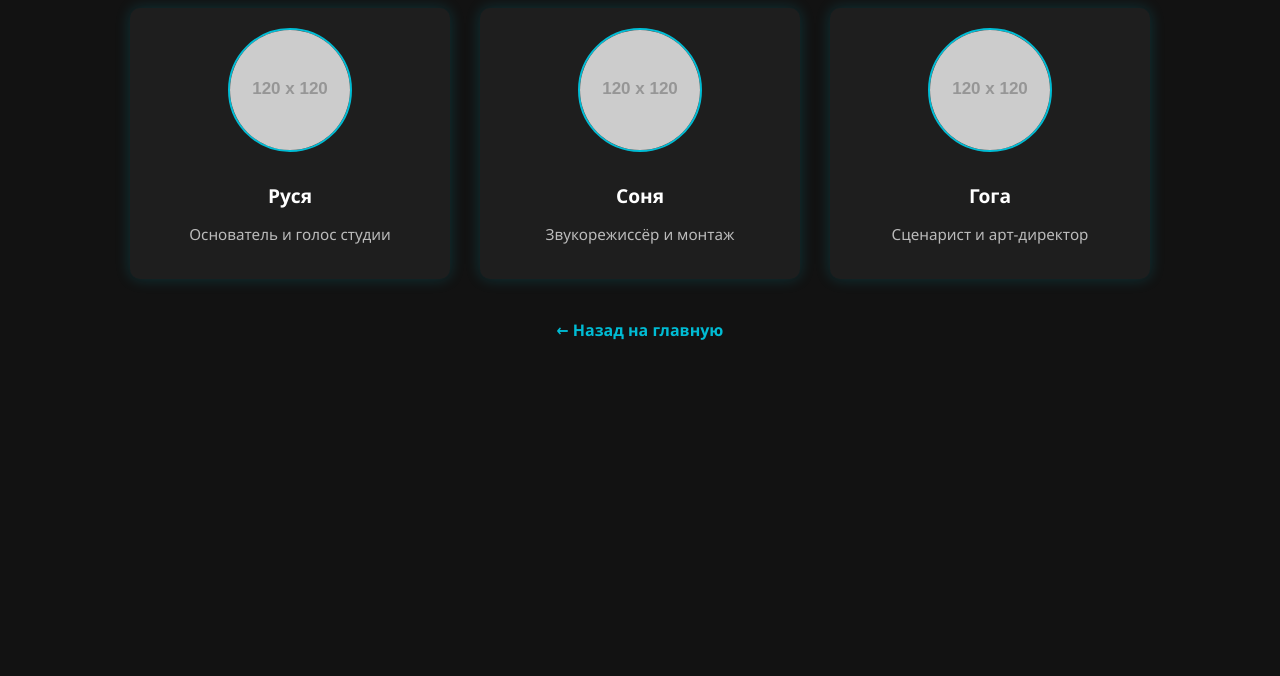
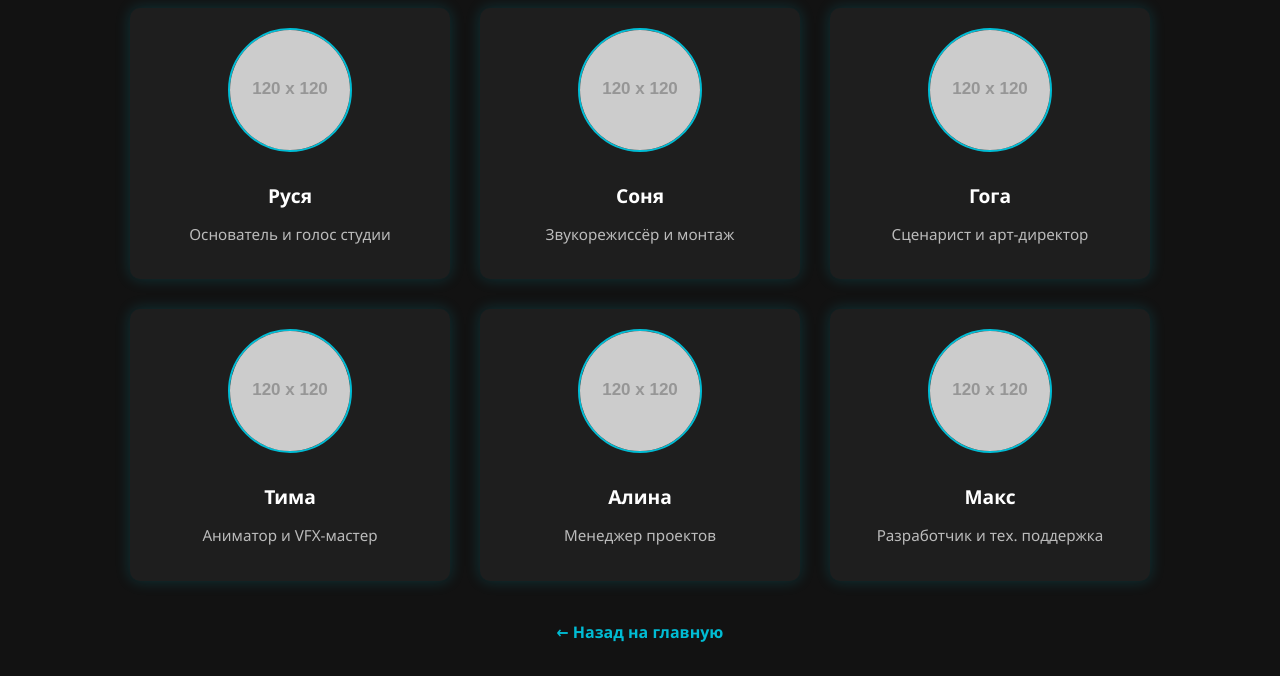
Before and after one commit to Rusawif/BezNZsite, a plain HTML site: page team.html in a window 1280 px wide. Shown: the part 124-800 px from the top of the page. Drawn offline with Linux system fonts and the light colour scheme; placeholder pictures from the web are drawn by us.

Commit message:
Update team.html

```diff
--- a/team.html
+++ b/team.html
@@ -93,6 +93,22 @@
     <h3>Гога</h3>
     <p>Сценарист и арт-директор</p>
   </div>
+  <!-- 🔽 Новые участники ниже -->
+  <div class="member">
+    <img src="https://via.placeholder.com/120" alt="Участник">
+    <h3>Тима</h3>
+    <p>Аниматор и VFX-мастер</p>
+  </div>
+  <div class="member">
+    <img src="https://via.placeholder.com/120" alt="Участник">
+    <h3>Алина</h3>
+    <p>Менеджер проектов</p>
+  </div>
+  <div class="member">
+    <img src="https://via.placeholder.com/120" alt="Участник">
+    <h3>Макс</h3>
+    <p>Разработчик и тех. поддержка</p>
+  </div>
 </div>
 
   <div class="back">
```
Lines whose indentation alone changed are shown as unchanged.
